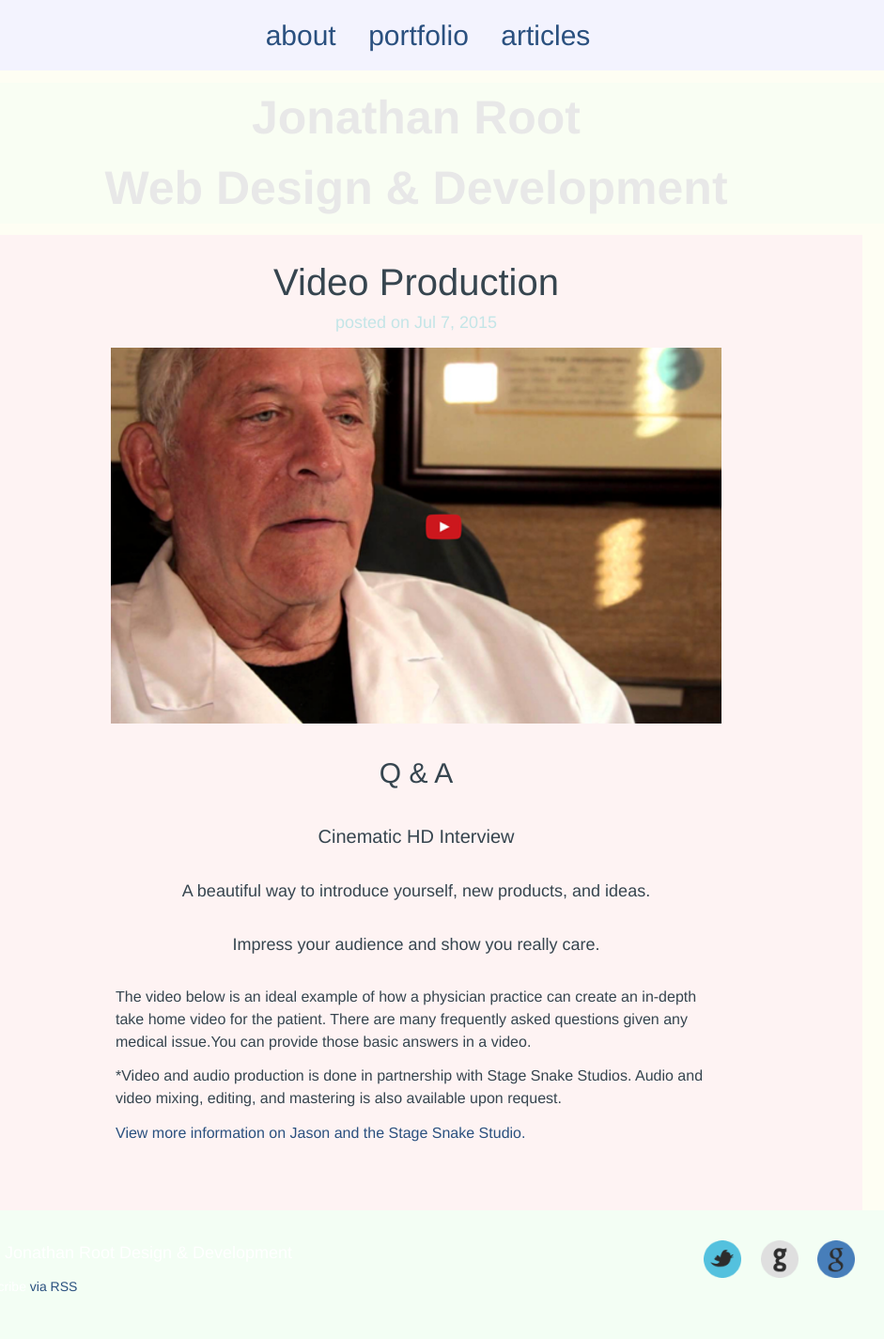
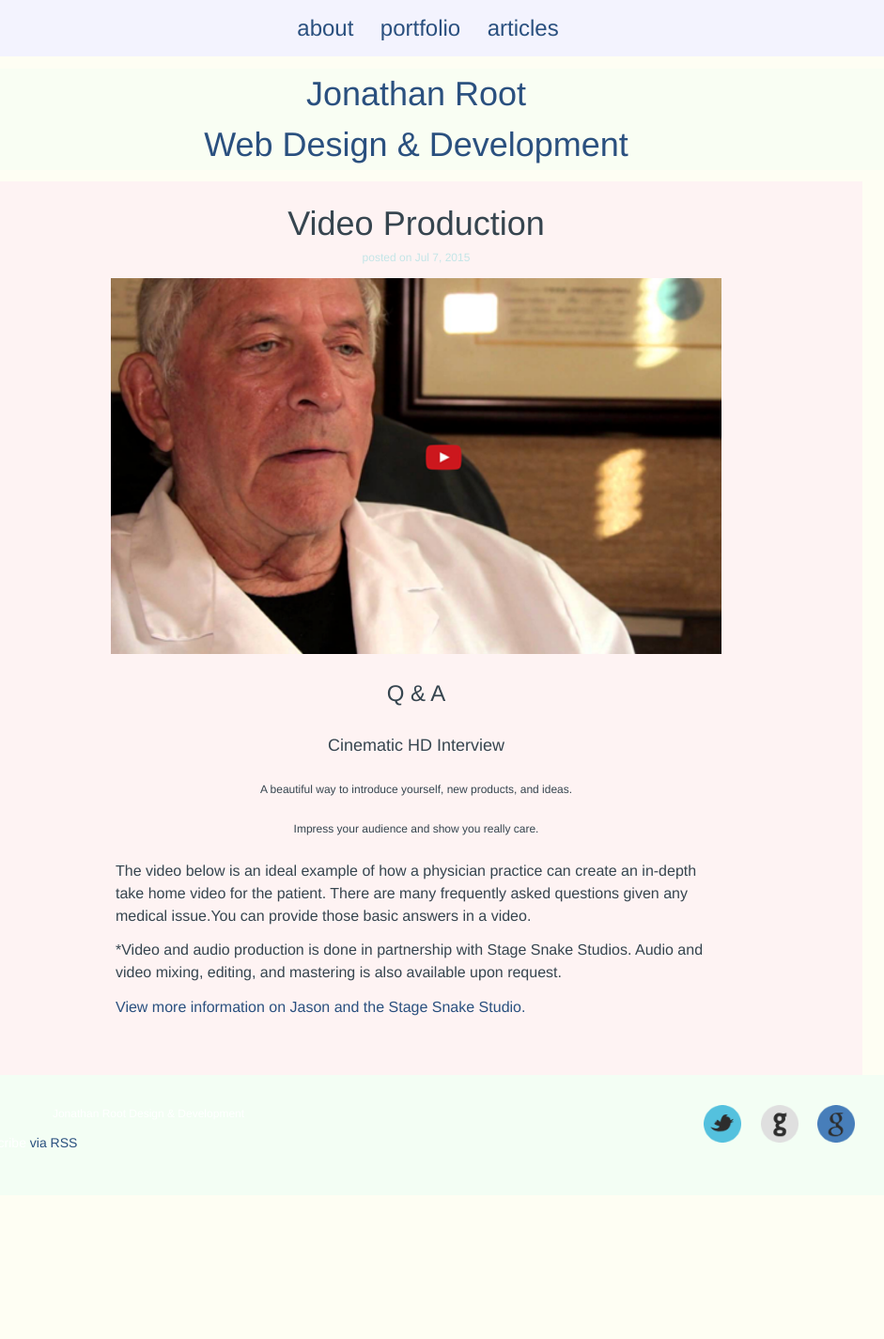
Before and after one commit to jaroot32/jonathanRootPortfolio, a Jekyll site: the page built from _posts/project/2015-07-05-video.markdown, in a window 1280 px wide. Shown: the whole page at 94% size, without its empty margins (197-1138 px from the left). Built offline with Jekyll 4.4.1, drawn with Linux system fonts in a browser that asks for light colours; nearby versions of some CDN libraries; after the commit the page ends 1272 px from its top, so only the background shows below that.

Commit message:
some easeljs

```diff
--- a/_includes/header.html
+++ b/_includes/header.html
@@ -9,6 +9,6 @@
 
 
 <header class="site-header">
-	<h1 class="site-title mega"> <a href="{{ site.baseurl }}/">Jonathan Root <br>Web Design & Development</h1></a>
+	<h1 class="site-title"> <a href="{{ site.baseurl }}/">Jonathan Root <br>Web Design & Development</h1></a>
 </header>
 </body>
--- a/_sass/_layout.scss
+++ b/_sass/_layout.scss
@@ -8,7 +8,7 @@
 
  }
     h1 {
-        font-weight: bold;
+        font-weight: normal;
     }
 }
 
@@ -20,7 +20,7 @@
     li {
         display:inline-block;
         margin:0.5em;
-        font-size:1.875em;
+        font-size:1.5em;
     }
 }
 
--- a/css/main.scss
+++ b/css/main.scss
@@ -12,10 +12,10 @@
 $base-line-height: 1.5;
 
 $mega-font-size: 50px;
-$h1-font-size: 40px;
-$h2-font-size: 30px;
-$h3-font-size: 20px;
-$h4-font-size: 18px;
+$h1-font-size: 36px;
+$h2-font-size: 24px;
+$h3-font-size: 18px;
+$h4-font-size: 12px;
 
 $spacing-unit:     25px;
 
```
